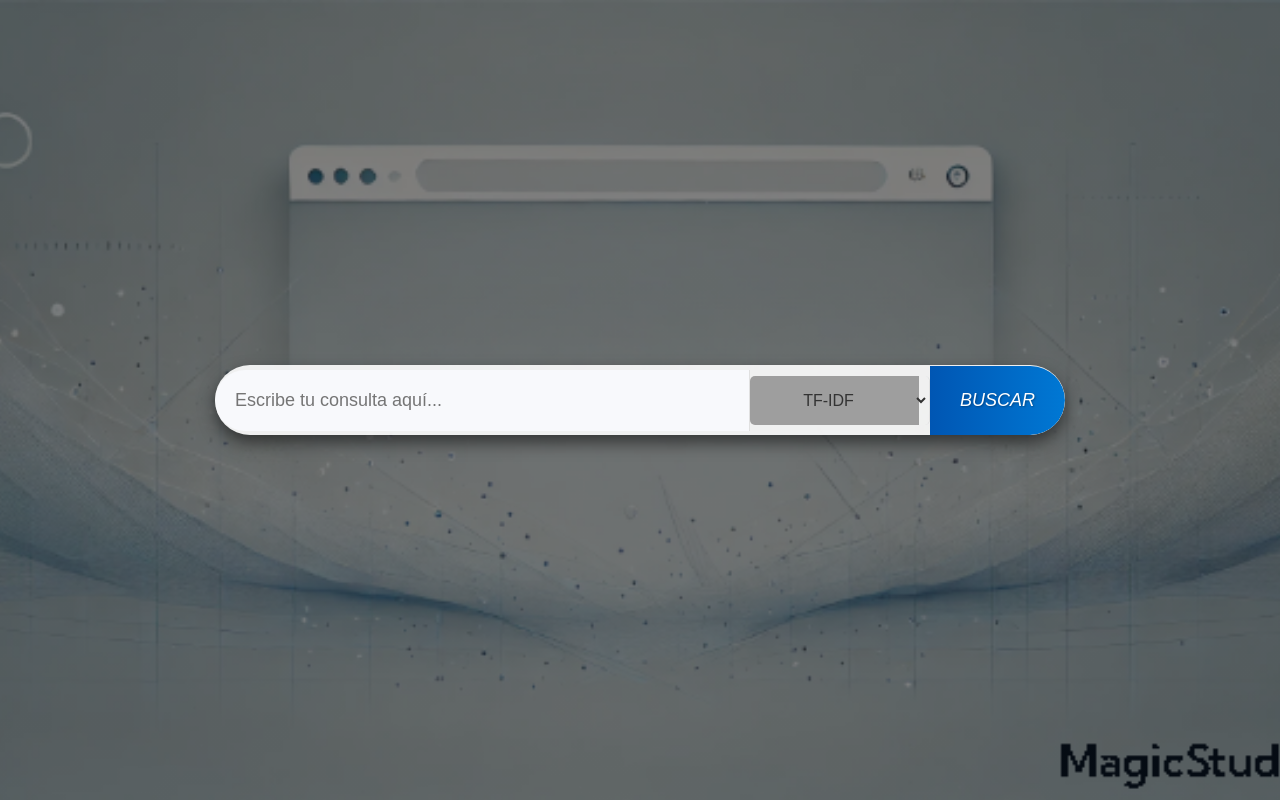
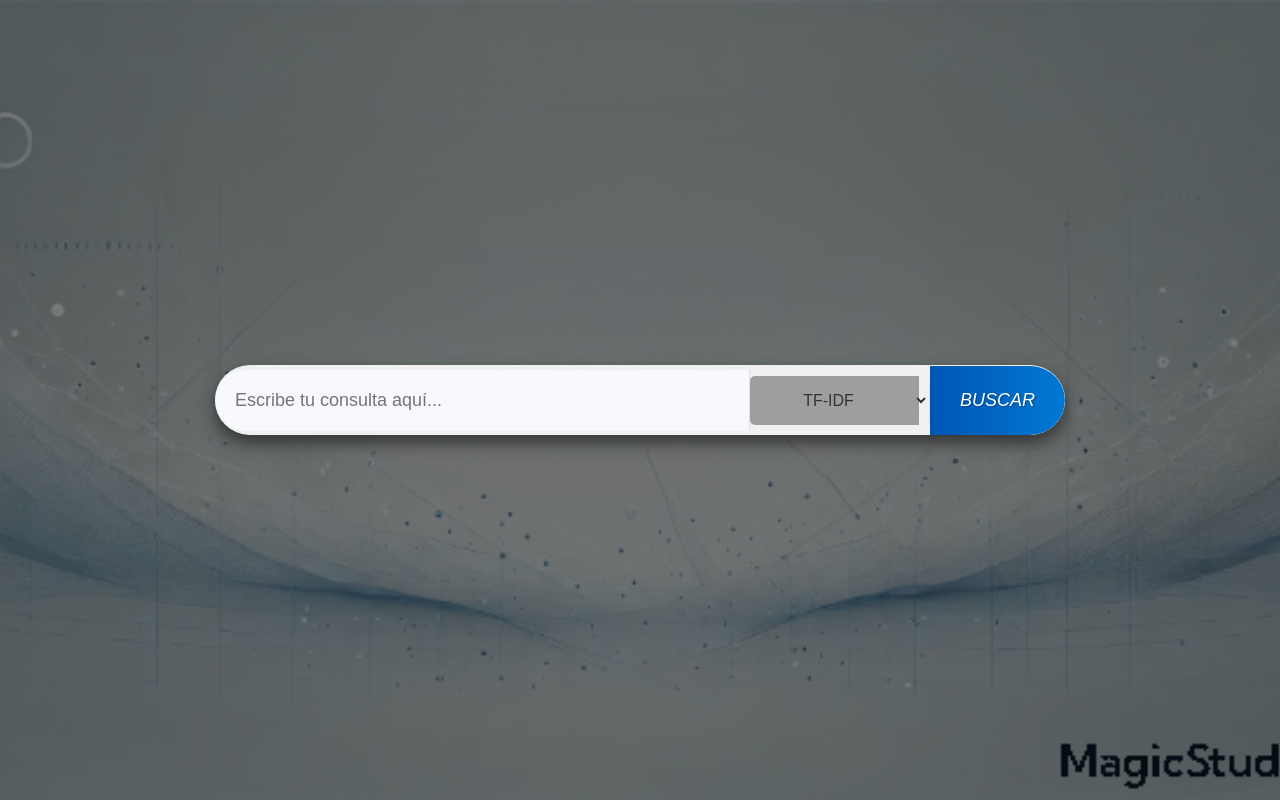
Before and after one commit to azambrano43/ri_proyecto_1b, a Flask app: page / in a window 1280 px wide. Run offline with Flask 3, Linux system fonts and the light colour scheme; parts of the project's set-up code (start-up, migrations or seed data) failed here and were passed over; grey boxes are pictures that could not be loaded.

Commit message:
Removed three image files and updated CSS files to reference new image files.

```diff
--- a/static/index.css
+++ b/static/index.css
@@ -2,7 +2,7 @@
 
 body {
   font-family: 'Roboto', Arial, sans-serif;
-  background: linear-gradient(rgba(0, 0, 0, 0.5), rgba(0, 0, 0, 0.5)), url('img/Simple_Minimalist_Background_magic.png') no-repeat center center fixed;
+  background: linear-gradient(rgba(0, 0, 0, 0.5), rgba(0, 0, 0, 0.5)), url('img/Simple_Minimalist_Background.png') no-repeat center center fixed;
   background-size: cover;
   display: flex;
   justify-content: center;
--- a/static/resultados.css
+++ b/static/resultados.css
@@ -5,7 +5,7 @@ body {
     margin: 0;
     font-family: 'Roboto', sans-serif;
     color: #202124;
-    background-image: url('img/Professional_Search_Background.png');
+    background-image: url('img/907edbcd-525c-4364-9b24-87133dc42f3b.webp');
     background-size: cover;
     background-repeat: no-repeat;
     background-attachment: fixed;
```
Also changed, not shown: static/img/907edbcd-525c-4364-9b24-87133dc42f3b.webp (added), static/img/Professional_Search_Background.png (deleted), static/img/Simple_Minimalist_Background.jpg (deleted), static/img/Simple_Minimalist_Background.png (added), static/img/Simple_Minimalist_Background_magic.png (deleted).
